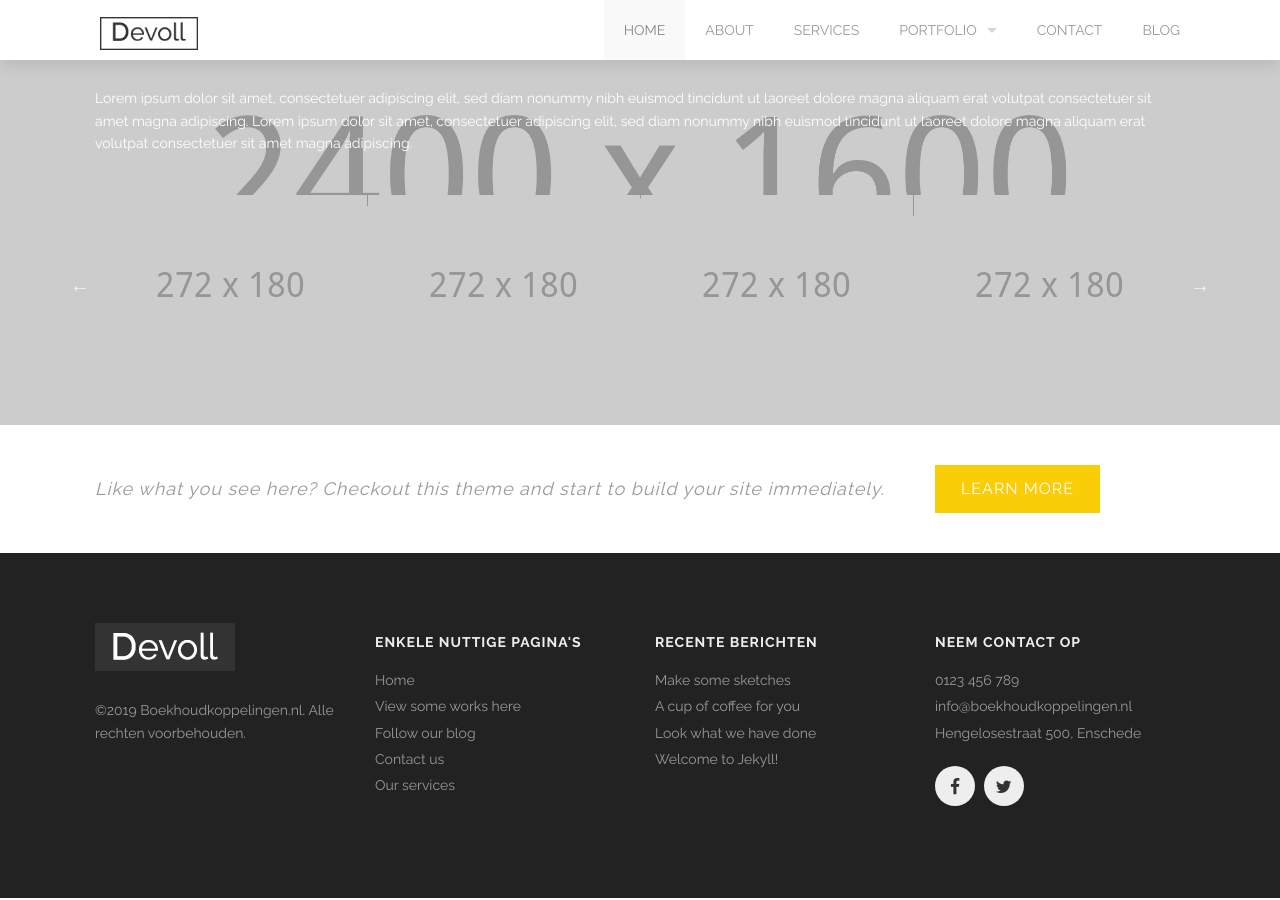
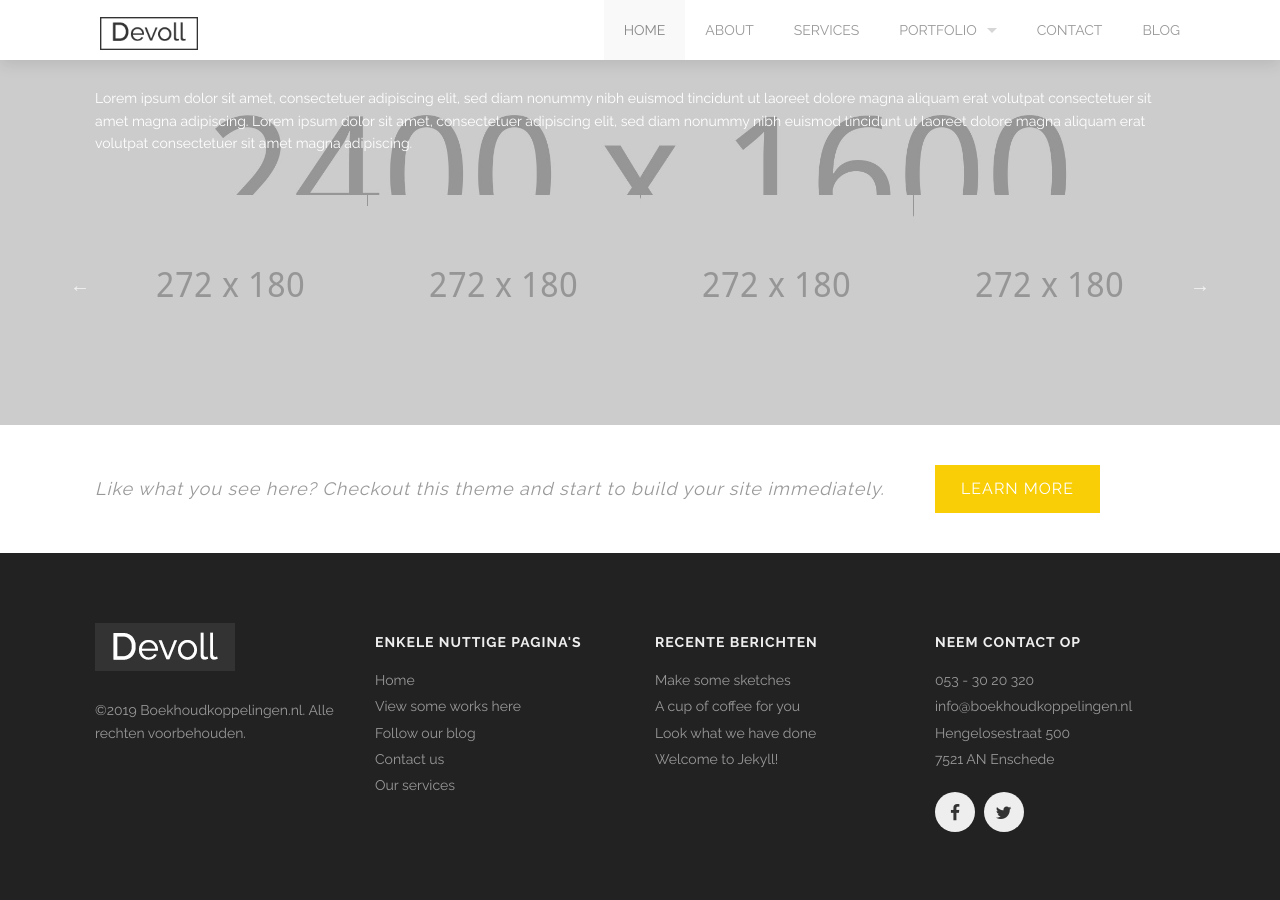
Before and after one commit to Combidesk/combidesk.github.io, a Jekyll site: the page built from index.html, in a window 1280 px wide and 900 px high, scrolled down 5238 px. Built offline with Jekyll 4.4.1, drawn with Linux system fonts in a browser that asks for light colours.

Commit message:
phonenumber ftw!

```diff
--- a/_includes/footer.html
+++ b/_includes/footer.html
@@ -41,9 +41,10 @@
       <div class='spacing'></div>
       <h4>Neem contact op</h4>
       <ul>
-        <li>0123 456 789</li>
+        <li>053 - 30 20 320</li>
         <li>info@boekhoudkoppelingen.nl</li>
-        <li>Hengelosestraat 500, Enschede</li>
+        <li>Hengelosestraat 500</li>
+        <li>7521 AN Enschede</li>
       </ul>
       <div class='spacing'></div>
       <ul class='socials'>
```
